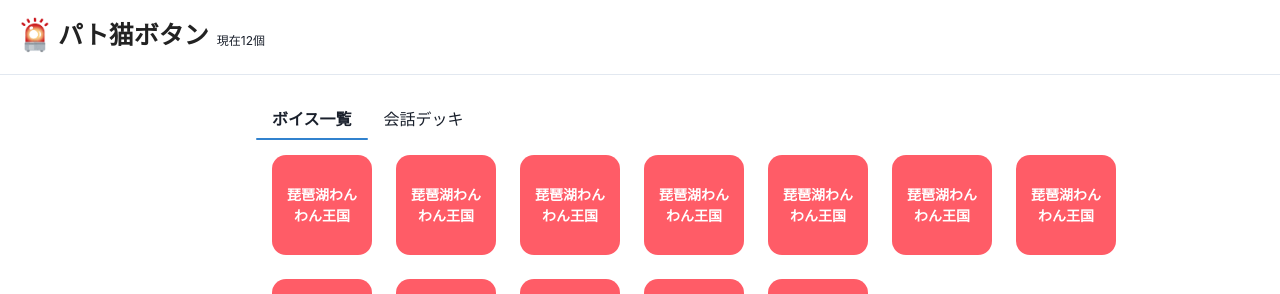
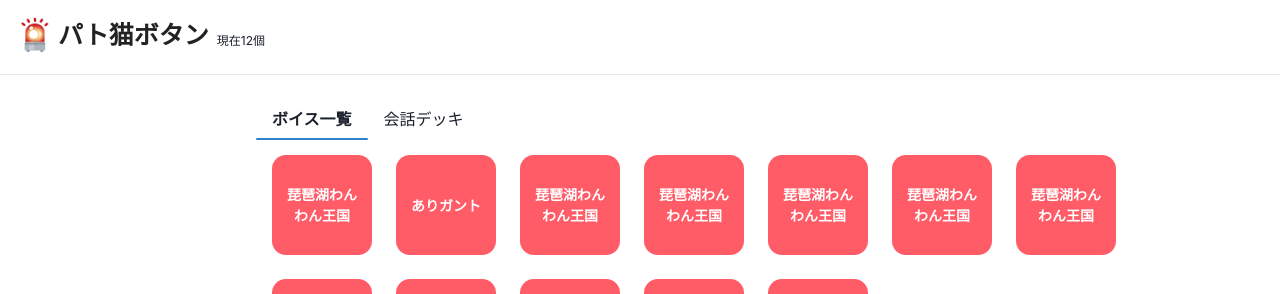
Before and after one commit to NoritakaIkeda/VoiseLibrary, a React (Vite) app: page / in a window 1280 px wide. Shown: the top 294 px of the page. Built offline with nearby package versions, Linux system fonts and the light colour scheme.

Commit message:
fix: ありガント追加

```diff
--- a/src/App.tsx
+++ b/src/App.tsx
@@ -5,7 +5,7 @@ function App() {
   return (
     <>
       <Header />
-      <Box px={{ base: "5%", md: "20%" }} py={"20px"}>
+      <Box px={{ base: "5%", md: "20vw" }} py={"20px"}>
         <ContentTabs />
       </Box>
     </>
--- a/src/data.json
+++ b/src/data.json
@@ -7,9 +7,9 @@
   },
   {
     "id": "2",
-    "name": "琵琶湖わんわん王国",
-    "audioResourcePath": "/audio/Q-VTuber-Shorts_VFROAk8WS4g_00_00_10_00_00_14_part.mp3",
-    "youTubeVideoUrl": "https://www.youtube.com/shorts/VFROAk8WS4g?t=10"
+    "name": "ありガント",
+    "audioResourcePath": "/audio/58E70DD1-F5B8-4090-962F-3D361050C0D3.mp3",
+    "youTubeVideoUrl": "https://youtu.be/doUMy8NYw-Q?si=bL1RX14lc-rIpkJG&t=596"
   },
   {
     "id": "1",
--- a/src/feature/VoiceButtonList/VoiceButtonList.tsx
+++ b/src/feature/VoiceButtonList/VoiceButtonList.tsx
@@ -9,11 +9,10 @@ export const VoiceButtonList = () => {
         templateColumns={{ base: "repeat(3, 1fr)", md: "repeat(7, 1fr)" }}
         gap={6}
       >
-        {data.map((item) => {
+        {data.map((item, index) => {
           return (
-            <GridItem>
+            <GridItem key={index}>
               <VoiceButton
-                key={item.id}
                 name={item.name}
                 audioResourcePath={item.audioResourcePath}
               />
```
Also changed, not shown: 1 other file (tests, documents, lock files or other folders).
